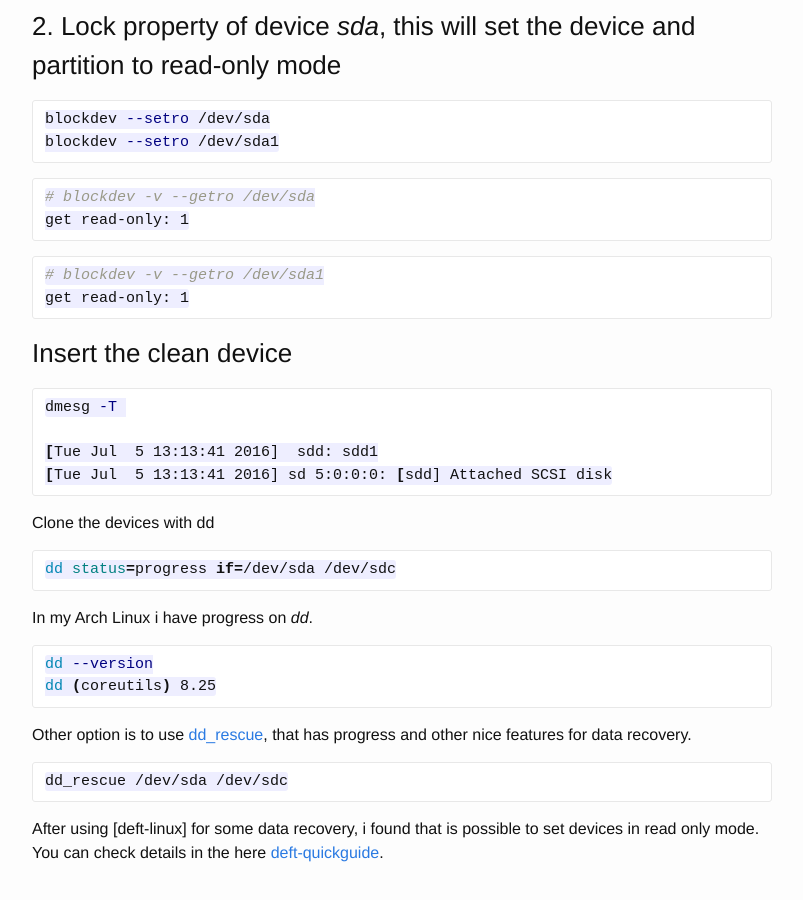
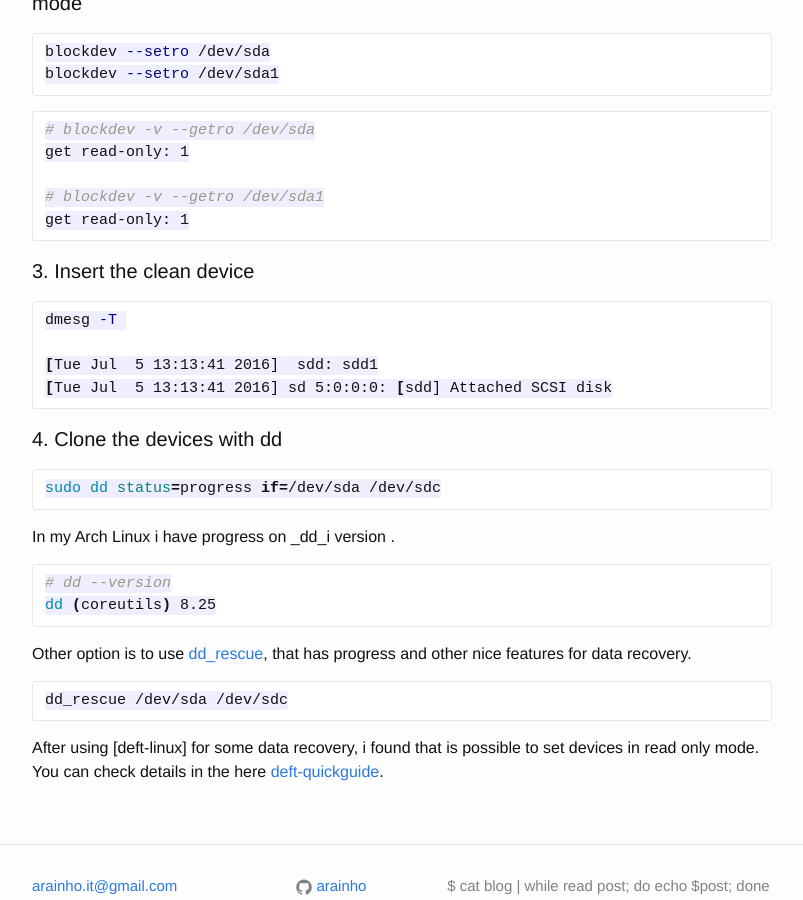
Before and after one commit to arainho/arainho.github.io, a Jekyll site: the page built from _posts/2016-07-05-clone-disks-with-dd.md, in a window 1280 px wide and 900 px high, scrolled down 643 px. Shown: the whole window, without its empty margins (238-1041 px from the left). Built offline with Jekyll 4.4.1, drawn with Linux system fonts in a browser that asks for light colours.

Commit message:
fix lines

````diff
--- a/_posts/2016-07-05-clone-disks-with-dd.md
+++ b/_posts/2016-07-05-clone-disks-with-dd.md
@@ -5,31 +5,26 @@ date:   2016-07-05 11:51
 categories: clone disks dd dd_rescue
 ---
 
-### 1. Before clonning let's check the state our original disk _sda_ , see the _rw_ flag bellow RO.
+#### 1. Before clonning let's check the state our original disk _sda_, see the _rw_ flag bellow RO.
 
 ```sh
 # blockdev -v --getro /dev/sda
 get read-only: 0
-```
 
-```sh
 # blockdev -v --getro /dev/sda1
 get read-only: 0
-```
 
-```sh
 # blockdev --report  /dev/sda
 RO    RA   SSZ   BSZ   StartSec            Size   Device
 rw   256   512  4096          0   1000204886016   /dev/sda
-```
 
-```sh
 # blockdev --report  /dev/sda1
 RO    RA   SSZ   BSZ   StartSec            Size   Device
 rw   256   512  4096       2048   1000203091968   /dev/sda1
 ```
 
-### 2. Lock property of device _sda_, this will set the device and partition to read-only mode
+
+#### 2. Lock property of device _sda_, this will set the device and partition to read-only mode
 
 ```sh
 blockdev --setro /dev/sda
@@ -39,15 +34,13 @@ blockdev --setro /dev/sda1
 ```sh
 # blockdev -v --getro /dev/sda
 get read-only: 1
-```
 
-```sh
 # blockdev -v --getro /dev/sda1
 get read-only: 1
 ```
 
 
-### Insert the clean device
+#### 3. Insert the clean device
 
 ```sh
 dmesg -T
@@ -56,16 +49,17 @@ dmesg -T
 [Tue Jul  5 13:13:41 2016] sd 5:0:0:0: [sdd] Attached SCSI disk
 ```
 
-Clone the devices with dd
+
+#### 4. Clone the devices with dd
 
 ```sh
-dd status=progress if=/dev/sda /dev/sdc
+sudo dd status=progress if=/dev/sda /dev/sdc
 ```
 
-In my Arch Linux i have progress on _dd_.
+In my Arch Linux i have progress on _dd_i version .
 
 ```sh
-dd --version
+# dd --version
 dd (coreutils) 8.25
 ```
 
@@ -75,7 +69,6 @@ Other option is to use [dd_rescue], that has progress and other nice features fo
 dd_rescue /dev/sda /dev/sdc
 ```
 
-
 After using [deft-linux] for some data recovery, i found that is possible to set devices in read only mode. You can check details in the here [deft-quickguide].
 
 
````
